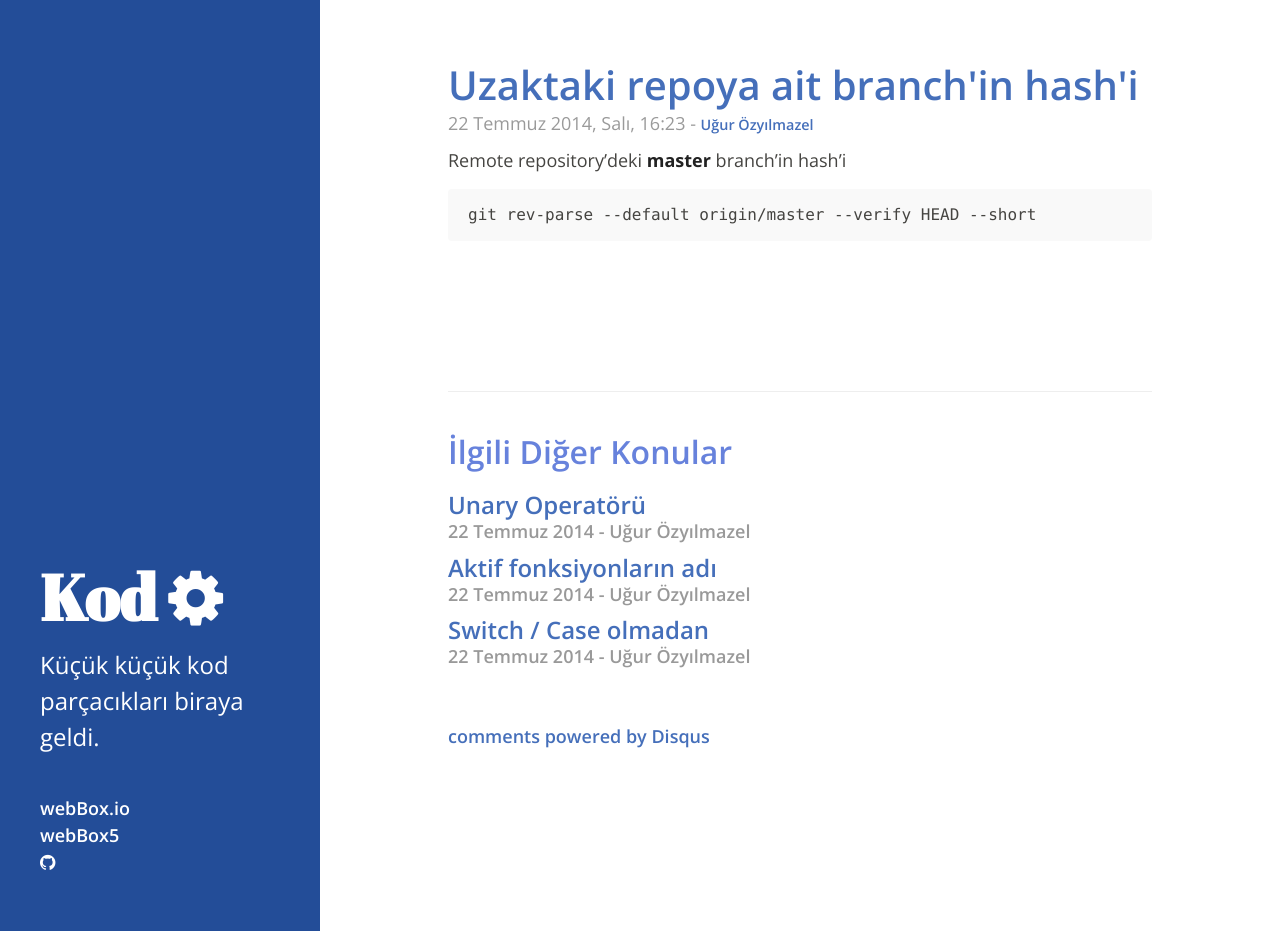
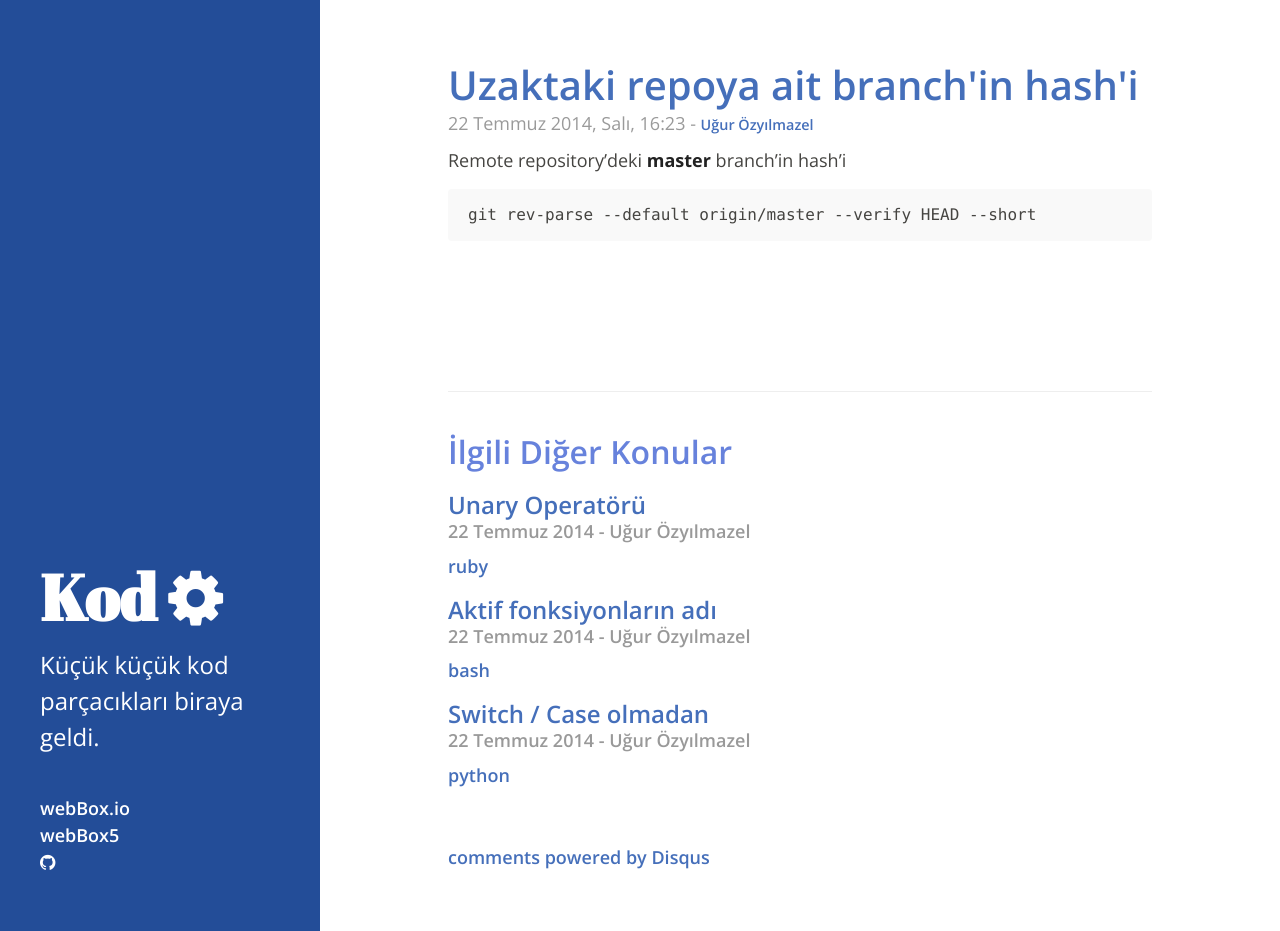
Before and after one commit to ramazantufekci/kod.webbox.io, a Jekyll site: the page built from _posts/2014-07-22-uzaktaki-repoya-ait-branchin-hashi.md, in a window 1280 px wide and 931 px high. Built offline with Jekyll 4.4.1, drawn with Linux system fonts in a browser that asks for light colours; nearby versions of some CDN libraries; Markdown is read by kramdown in place of the engine named in the settings; comment, search, counter and statistics services are not loaded.

Commit message:
update post layout

```diff
--- a/_layouts/post.html
+++ b/_layouts/post.html
@@ -20,6 +20,13 @@ layout: default
             <small>{{ post.date | localize: "%d %B %Y" }} - {{ post.writer.full_name }}</small>
           </a>
         </h3>
+        {% unless post.tags.empty? %}
+            <p>
+            {% for tag in post.tags %}
+                <a href="/etiket/{{ tag }}/">{{ tag }}</a>
+            {% endfor %}
+            </p>
+        {% endunless %}
       </li>
     {% endfor %}
   </ul>
```
